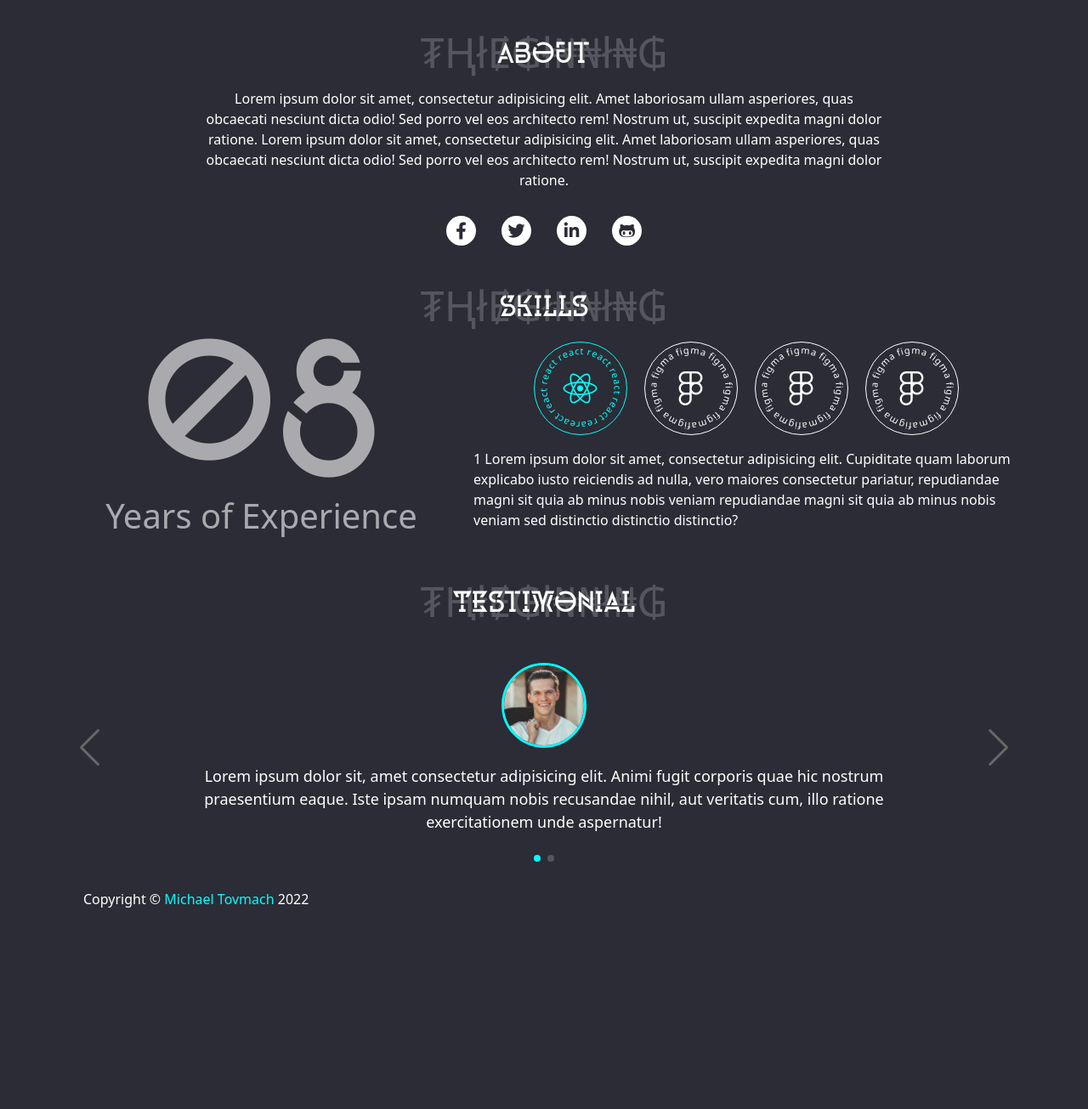
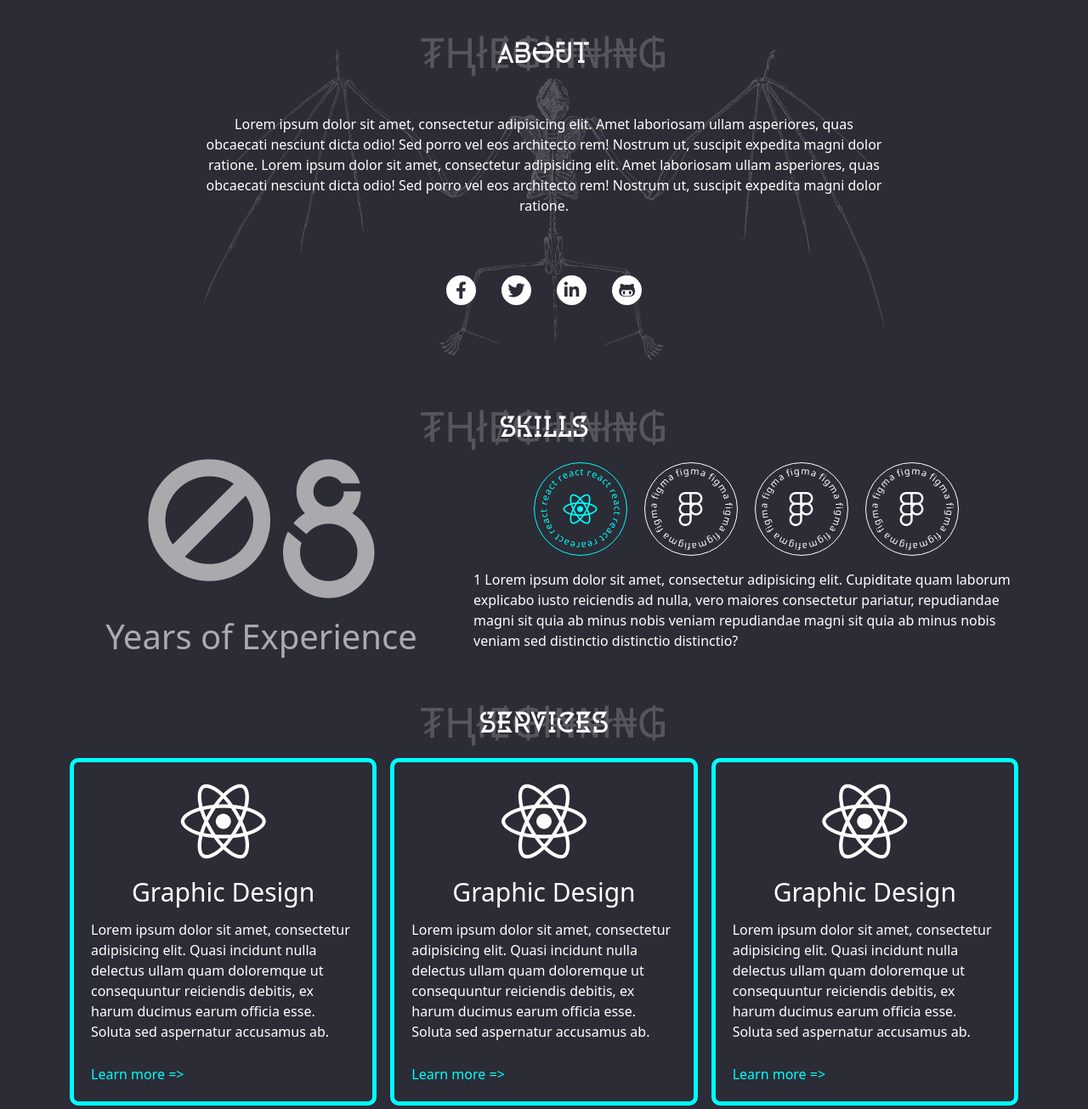
Before and after one commit to tovmach/unglitch-html-template, a website: page src/html/index.html in a window 1280 px wide. Shown: the part 517-1822 px from the top of the page at 85% size. Before the commit the page ends 1603 px from the top, so only its background shows below. Drawn offline with nearby package versions, Linux system fonts and the light colour scheme; files that its build step writes are made by us from their sources; a script that the page names is missing; files whose address does not match are found by name.

Commit message:
feat: services added

```diff
--- a/gulp/config/path.js
+++ b/gulp/config/path.js
@@ -21,7 +21,7 @@ export const path = {
     fonts: `${srcFolder}/assets/fonts/**/*.*`,
     css: `${srcFolder}/assets/css/*.*`,
     appjs: `${srcFolder}/js/app.js`,
-    html: `${srcFolder}/html/*.html`,
+    html: `${srcFolder}/html/**/*.html`,
     scss: `${srcFolder}/scss/style.scss`,
     scssfolder: `${srcFolder}/scss/**/*.*`,
   },
--- a/gulp/version.json
+++ b/gulp/version.json
@@ -1,3 +1,3 @@
 {
-    "main": "20220724134819"
+    "main": "20220726142457"
 }
--- a/src/html/components/about.html
+++ b/src/html/components/about.html
@@ -26,5 +26,5 @@
       </a>
     </div>
   </div>
-  <!-- <img class="about__img" src="images/bat.svg" alt="bat" /> -->
+  <img class="about__img" src="@img/svg/bat.svg" alt="bat" />
 </section>
--- /dev/null
+++ b/src/html/components/services.html
@@ -0,0 +1,47 @@
+<section class="container my-5">
+  <div class="skill-title section-title-glitch">
+    <h2 class="section-title-glitch__title">Services</h2>
+    <div class="section-title-glitch__text">₮ⱧłɆ₲ł₦₦ł₦₲</div>
+  </div>
+  <div class="row g-3">
+    <div class="col-12 col-lg-4">
+      <div class="service">
+        <i class="service__icon fa-brands fa-react"></i>
+        <div class="service__title">Graphic Design</div>
+        <p class="service__text">
+          Lorem ipsum dolor sit amet, consectetur adipisicing elit. Quasi
+          incidunt nulla delectus ullam quam doloremque ut consequuntur
+          reiciendis debitis, ex harum ducimus earum officia esse. Soluta sed
+          aspernatur accusamus ab.
+        </p>
+        <a href="#" class="service__link">Learn more =></a>
+      </div>
+    </div>
+    <div class="col-12 col-lg-4">
+      <div class="service">
+        <i class="service__icon fa-brands fa-react"></i>
+        <div class="service__title">Graphic Design</div>
+        <p class="service__text">
+          Lorem ipsum dolor sit amet, consectetur adipisicing elit. Quasi
+          incidunt nulla delectus ullam quam doloremque ut consequuntur
+          reiciendis debitis, ex harum ducimus earum officia esse. Soluta sed
+          aspernatur accusamus ab.
+        </p>
+        <a href="#" class="service__link">Learn more =></a>
+      </div>
+    </div>
+    <div class="col-12 col-lg-4">
+      <div class="service">
+        <i class="service__icon fa-brands fa-react"></i>
+        <div class="service__title">Graphic Design</div>
+        <p class="service__text">
+          Lorem ipsum dolor sit amet, consectetur adipisicing elit. Quasi
+          incidunt nulla delectus ullam quam doloremque ut consequuntur
+          reiciendis debitis, ex harum ducimus earum officia esse. Soluta sed
+          aspernatur accusamus ab.
+        </p>
+        <a href="#" class="service__link">Learn more =></a>
+      </div>
+    </div>
+  </div>
+</section>
--- a/src/html/index.html
+++ b/src/html/index.html
@@ -72,6 +72,12 @@
       @@include('components/skills.html',{})
       <!-- end of Skills Section -->
 
+      <!-- *************** -->
+      <!--  Services Section -->
+      <!-- *************** -->
+      @@include('components/services.html',{})
+      <!-- end of Services Section -->
+
       <!-- ******************* -->
       <!-- Testimonial Section -->
       <!-- ******************* -->
--- a/src/scss/components/about.scss
+++ b/src/scss/components/about.scss
@@ -1,11 +1,13 @@
 .about {
   display: flex;
   flex-direction: column;
+  align-items: center;
   position: relative;
+  margin-bottom: rem(120);
 
   &__text {
     margin: auto;
-    margin-top: rem(20);
+    margin-top: rem(50);
     margin-bottom: rem(30);
 
     max-width: rem(800);
@@ -15,6 +17,7 @@
     display: flex;
     justify-content: center;
     font-size: rem(30);
+    margin-top: rem(70);
   }
   &__icon {
     margin-left: rem(15);
@@ -34,17 +37,11 @@
       background-color: $main-blue-color;
     }
   }
-  // &__icon::after {
-  //   content: '';
-  //   width: rem(35);
-  //   height: rem(35);
-  //   background-color: white;
-  //   position: absolute;
-  //   z-index: -1;
-
-  //   border-radius: 50%;
-  // }
-  // &__icon:hover::after {
-  //   background-color: $main-blue-color;
-  // }
+  &__img {
+    position: absolute;
+    z-index: -1;
+    top: rem(20);
+    width: rem(800);
+    opacity: 0.2;
+  }
 }
--- /dev/null
+++ b/src/scss/components/services.scss
@@ -0,0 +1,21 @@
+.service {
+  border: $main-blue-color solid rem(5);
+  border-radius: rem(10);
+  padding: rem(20);
+  display: flex;
+  flex-direction: column;
+  align-items: center;
+  gap: rem(10);
+
+  &__icon {
+    font-size: rem(100);
+  }
+  &__title {
+    font-size: rem(30);
+  }
+  &__text {
+  }
+  &__link {
+    align-self: flex-start;
+  }
+}
--- a/src/scss/style.scss
+++ b/src/scss/style.scss
@@ -119,6 +119,11 @@ h6 {
 @import 'components/skills';
 
 /* **************************** */
+/*            Services          */
+/* **************************** */
+@import 'components/services';
+
+/* **************************** */
 /*      Back To Top Button      */
 /* **************************** */
 @import 'components/back-to-top-button';
```
Also changed, not shown: gulp/tasks/html.js (+14 -14 lines), dist/css/style.css, dist/css/style.min.css, dist/img/svg/Group 40.svg (deleted), dist/img/svg/path273.svg (deleted), dist/index.html, dist/scss/components/about.scss, dist/scss/components/services.scss (added), dist/scss/components/skill.scss (deleted), dist/scss/style.scss.
